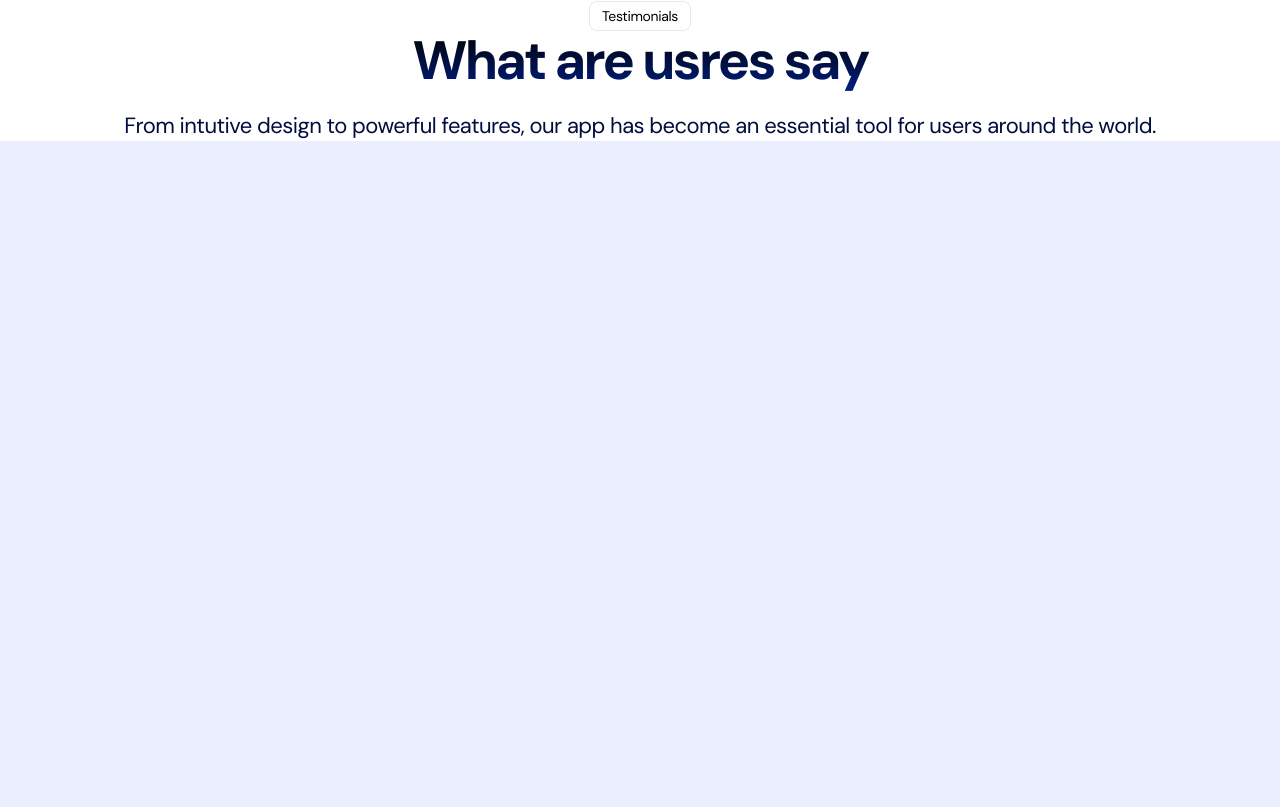
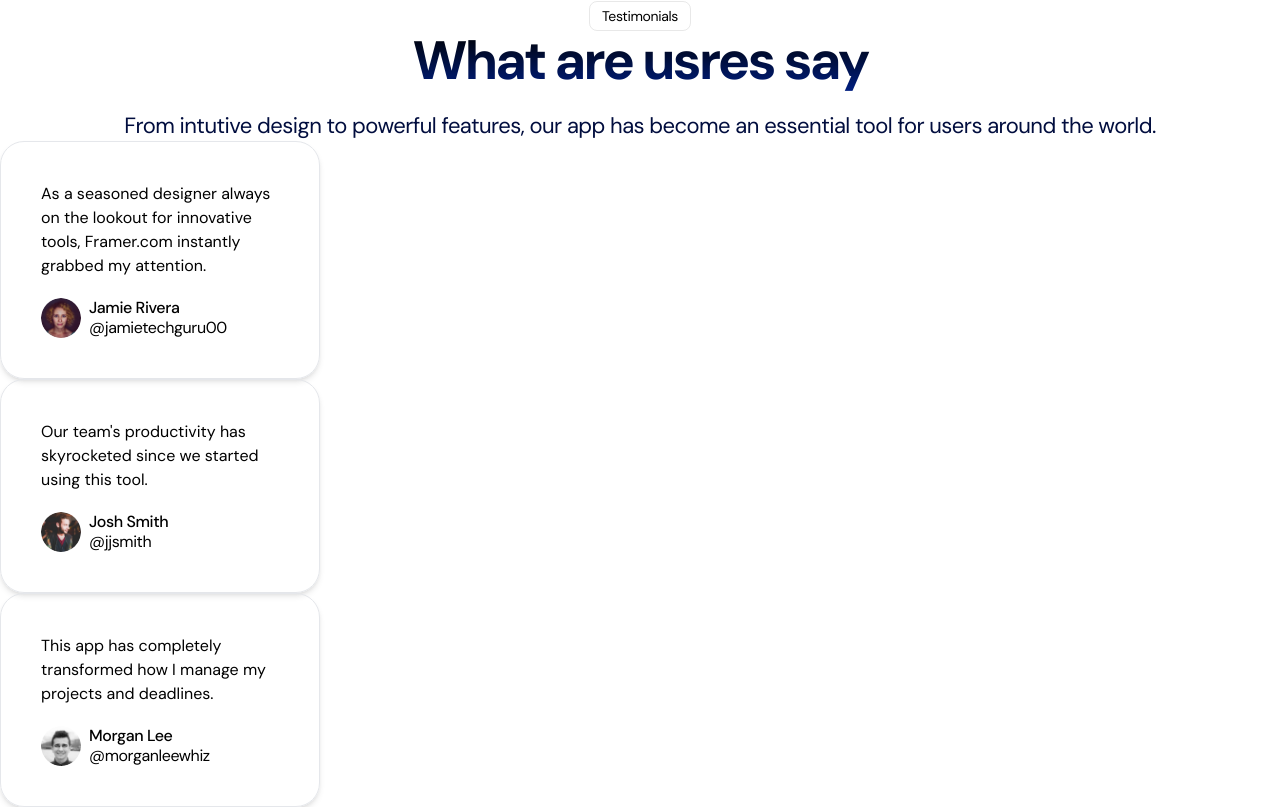
Before and after one commit to NipunShrivats/Falcon-eye-EMS, a Next.js app: page / in a window 1280 px wide. Shown: the part 3034-3841 px from the top of the page. Before the commit the page ends 3175 px from the top, so only its background shows below. Built offline with nearby package versions, Linux system fonts and the light colour scheme.

Commit message:
changes on Nov21, commit no.11

```diff
--- a/src/app/globals.css
+++ b/src/app/globals.css
@@ -40,6 +40,10 @@
   }
 
   .section-heading {
-    @apply max-w-[540px] mx-auto
+    @apply max-w-[540px] mx-auto;
+  }
+
+  .card {
+    @apply p-10 border rounded-3xl shadow-md max-w-xs w-full;
   }
 }
--- a/src/components/sections/Pricing.tsx
+++ b/src/components/sections/Pricing.tsx
@@ -72,7 +72,7 @@ export const Pricing = () => {
             ) => (
               <div
                 className={twMerge(
-                  "p-10 border border-[rgba(0,0,0,.1)] rounded-3xl shadow-md max-w-xs w-full",
+                  "card",
                   inverse && "border-black bg-black text-white"
                 )}
                 key={index}
--- a/src/components/sections/Testimonials.tsx
+++ b/src/components/sections/Testimonials.tsx
@@ -7,6 +7,8 @@ import avatar6 from "@/assets/avatar-6.png";
 import avatar7 from "@/assets/avatar-7.png";
 import avatar8 from "@/assets/avatar-8.png";
 import avatar9 from "@/assets/avatar-9.png";
+
+import Image from "next/image";
 
 export const testimonials = [
   {
@@ -65,6 +67,10 @@ export const testimonials = [
   },
 ];
 
+const firstColumn = testimonials.slice(0, 3);
+const secondColumn = testimonials.slice(3, 6);
+const thirdColumn = testimonials.slice(6, 9);
+
 export const Testimonials = () => {
   return (
     <section className="bg-white py-0">
@@ -77,6 +83,28 @@ export const Testimonials = () => {
           From intutive design to powerful features, our app has become an
           essential tool for users around the world.
         </p>
+        <div>
+          {firstColumn.map(({ text, imageSrc, name, username }) => (
+            <div className="card">
+              <div>{text}</div>
+              <div className="flex items-center gap-2 mt-5">
+                <Image
+                  src={imageSrc}
+                  alt={name}
+                  width={40}
+                  height={40}
+                  className="h-10 w-10 rounded-full"
+                />
+                <div className="flex flex-col">
+                  <div className="font-medium tracking-tight leading-5">
+                    {name}
+                  </div>
+                  <div className="leading-5 tracking-tight">{username}</div>
+                </div>
+              </div>
+            </div>
+          ))}
+        </div>
       </div>
     </section>
   );
```
Also changed, not shown: 1 other file (tests, documents, lock files or other folders).
